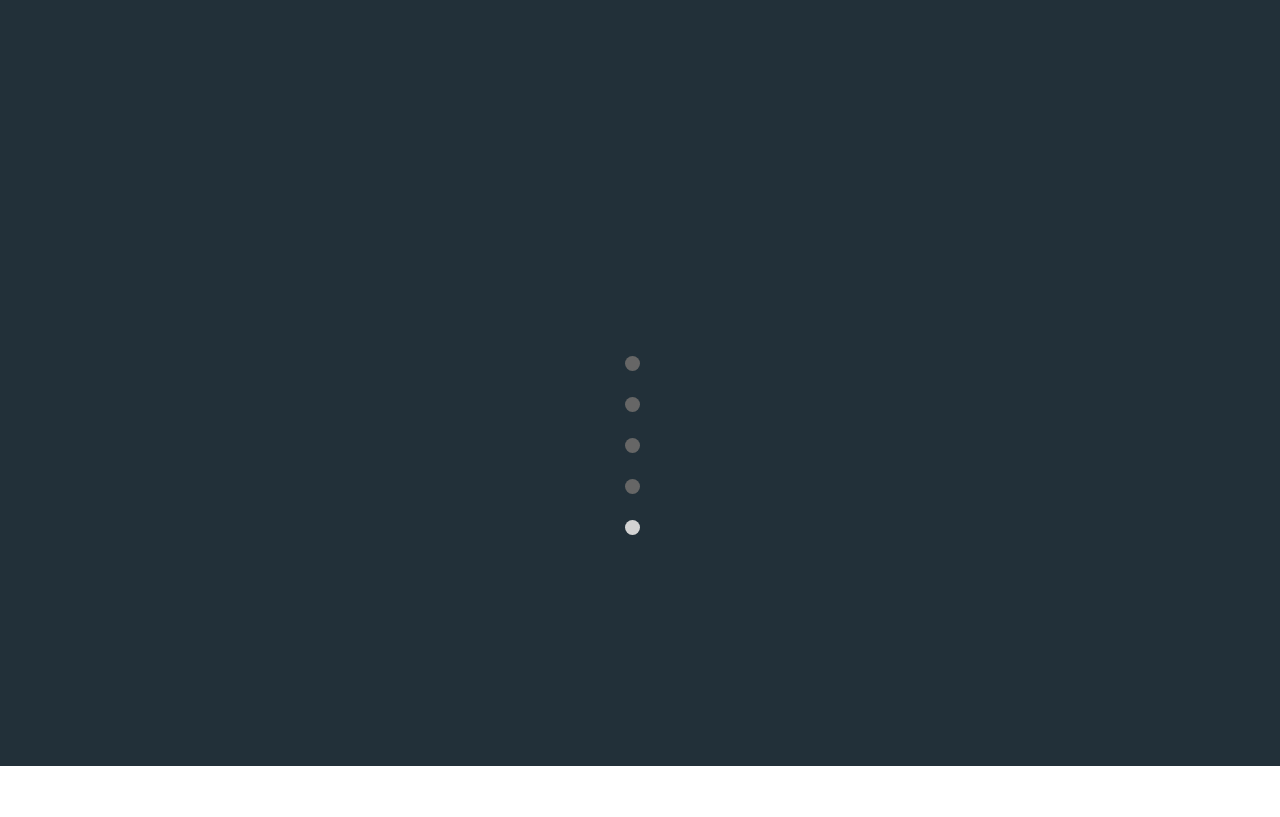
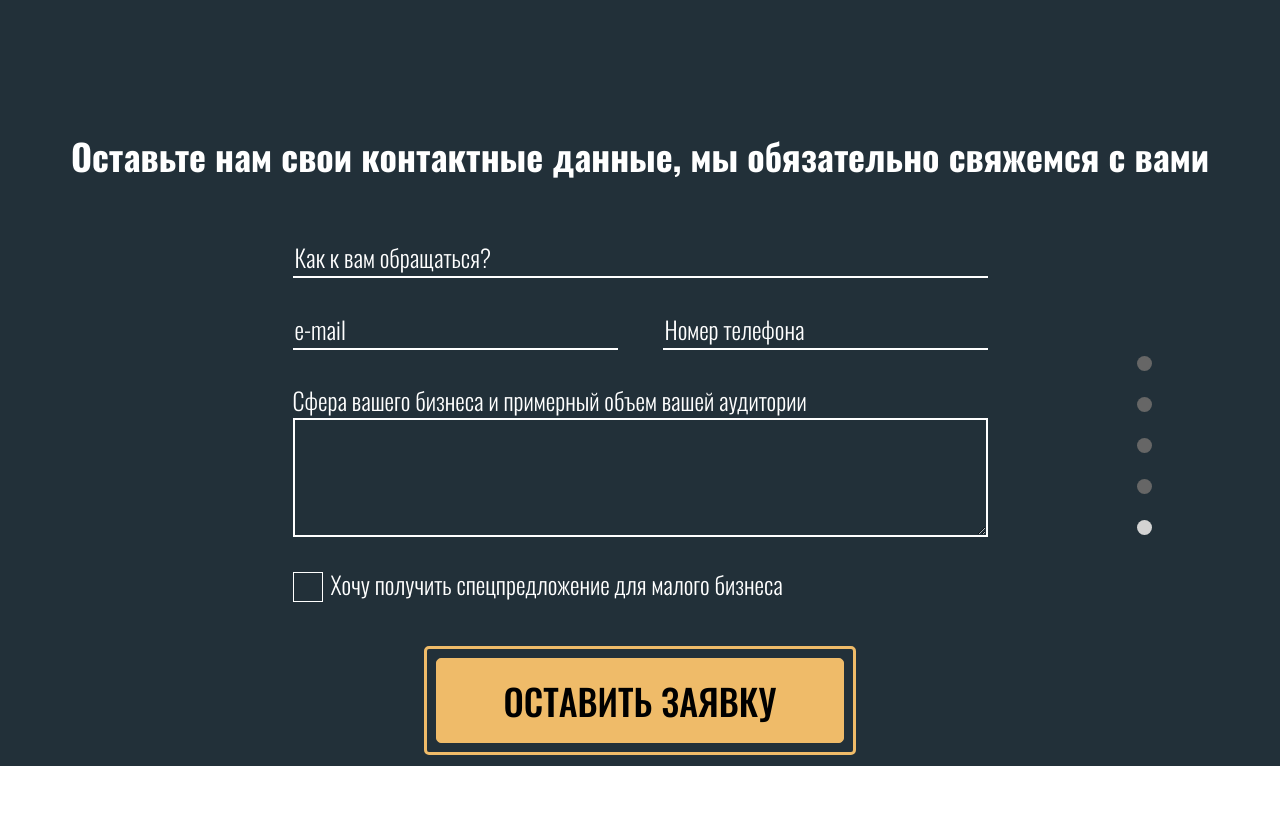
Before and after one commit to Missisol/landing-adm, a website: page src/index.html in a window 1280 px wide. Shown: the part 3234-4051 px from the top of the page. Before the commit the page ends 4000 px from the top, so only its background shows below. Drawn offline with nearby package versions, Linux system fonts and the light colour scheme; files that its build step writes are made by us from their sources.

Commit message:
Feedback page added

```diff
--- a/src/index.html
+++ b/src/index.html
@@ -24,6 +24,12 @@
     </div>
 </nav>
 <header class="header container header-fixed">
+    <a href="#" class="header__logo-wrap">
+        <img class="header__logo" src="assets/images/logo.svg" alt="logo">
+        <div class="header__logo-text">
+            Amberlight, digital-студия
+        </div>
+    </a>
     <a href="#feedback" class="header__text anchor">ОСТАВИТЬ ЗАЯВКУ</a>
     <img src="assets/images/burger.png" alt="menu" class="header__menu" id="open">
 </header>
@@ -129,7 +135,8 @@
                 <img class="examples__item-image" src="assets/images/one-path.svg" alt="">
                 <div class="examples__item-text">
                     59% маркетологов утверждают, что процесс принятия решений значительно ускорился.
-                    <a class="examples__item-link" href="https://maddata.agency/whats-new/data-driven-marketing-chto-v-trende">Источник</a>
+                    <a class="examples__item-link"
+                       href="https://maddata.agency/whats-new/data-driven-marketing-chto-v-trende">Источник</a>
                 </div>
             </div>
         </div>
@@ -149,12 +156,52 @@
         </div>
     </div>
 </section>
-<section class="form layout" id="feedback">
+<section class="feedback layout" id="feedback">
     <header class="header container header__animated">
-        <a href="#feedback" class="header__text anchor">ОСТАВИТЬ ЗАЯВКУ</a>
+        <a href="#" class="feedback__logo-wrap">
+            <img class="feedback__logo" src="assets/images/logo.svg" alt="logo">
+            <div class="feedback__logo-text">Amberlight, digital-студия</div>
+        </a>
         <img src="assets/images/burger.png" alt="menu" class="header__menu">
     </header>
-    <div class="form__content layout__content container">
+    <div class="feedback__content layout__content container">
+        <h1 class="feedback__title">
+            Оставьте нам свои контактные данные, мы обязательно свяжемся с вами
+        </h1>
+        <form method="post" class="feedback__form">
+            <label class="feedback__label feedback__label_name">
+                <input
+                        type="text" class="feedback__input feedback__input_name"
+                        autocomplete="off" placeholder="Как к вам обращаться?"
+                >
+            </label>
+            <label class="feedback__label feedback__label_num">
+                <input
+                        type="text" class="feedback__input feedback__input_num"
+                        autocomplete="off" placeholder="e-mail"
+                >
+            </label>
+            <label class="feedback__label feedback__label_num">
+                <input
+                        type="text" class="feedback__input feedback__input_num"
+                        autocomplete="off" placeholder="Номер телефона"
+                >
+            </label>
+            <label class="feedback__textarea-label">
+                Сфера вашего бизнеса и примерный объем вашей аудитории
+                <textarea name="" class="feedback__textarea"></textarea>
+            </label>
+            <input id="checkbox" type="checkbox" class="feedback__checkbox">
+            <label class="feedback__label-checkbox" for="checkbox">
+                <span class="feedback__checkbox-text">Хочу получить спецпредложение для малого бизнеса</span>
+            </label>
+            <button type="submit" class="feedback__button">ОСТАВИТЬ ЗАЯВКУ</button>
+            <div class="feedback__policy">
+                * Нажимая на кнопку “Отправить заявку”, вы соглашаетесь с
+                <a href="#" class="feedback__policy-link"> Политикой конфиденциальности</a>
+                и даете свое согласие на обработку персональных данных
+            </div>
+        </form>
         <div class="layout__pagination">
             <a href="#home" class="layout__pag-item anchor"></a>
             <a href="#about" class="layout__pag-item  anchor"></a>
@@ -168,5 +215,6 @@
 <script src="js/jump.min.js"></script>
 <script src="js/main.min.js"></script>
 <script src="js/pages.min.js"></script>
+<script src="js/form.min.js"></script>
 </body>
 </html>
--- a/src/js/main.js
+++ b/src/js/main.js
@@ -47,7 +47,7 @@ function initSmoothScrolling(id) {
     jump(`${id}`, {
         duration: duration,
         callback: function () {
-            //
+            checkVisibilityFeedbackSection();
         }
     });
 }
@@ -62,9 +62,24 @@ for (let anchor of anchors) {
             setTimeout(() => {
                 initSmoothScrolling(id);
                 document.body.style.overflowY = 'hidden';
-            }, 1000)
+            }, 1000);
         }
     })
+}
+
+function checkVisibilityFeedbackSection() {
+    const feedback = document.querySelector('.feedback');
+    const logo = document.querySelector('.header__logo-wrap');
+    const text = document.querySelector('.header__text');
+    if (!!isVisible(feedback)) {
+        text.style.display !== 'none' ? text.style.display = 'none' : null;
+        logo.style.display !== 'flex' ? logo.style.display = 'flex' : null;
+        console.log('yes');
+    } else {
+        text.style.display !== 'block' ? text.style.display = 'block' : null;
+        logo.style.display !== 'none' ? logo.style.display = 'none' : null;
+        console.log('no');
+    }
 }
 
 function init() {
@@ -79,4 +94,5 @@ function init() {
 
 window.onload = function () {
     init();
+    checkVisibilityFeedbackSection();
 };
--- a/src/styles/blocks/_about.scss
+++ b/src/styles/blocks/_about.scss
@@ -1,7 +1,6 @@
 @use '../config' as *;
 
 .about {
-  //padding-top: 310px;
 
   &__title {
     padding-top: 160px;
--- a/src/styles/blocks/_advantages.scss
+++ b/src/styles/blocks/_advantages.scss
@@ -1,7 +1,6 @@
 @use '../config' as *;
 
 .advantages {
-  //padding-top: 255px;
 
   &__title {
     width: 70%;
--- a/src/styles/blocks/_examples.scss
+++ b/src/styles/blocks/_examples.scss
@@ -1,7 +1,6 @@
 @use '../config' as *;
 
 .examples {
-  //padding-top: 151px;
 
   &__title {
     width: 80%;
@@ -10,7 +9,7 @@
 
   &__statistics {
     height: 290px;
-    margin-bottom: 58px;
+    margin: 0 100px 58px;
   }
 
   &__items-wrap {
@@ -37,7 +36,7 @@
   }
 
   &__name-wrap {
-    width: 100%;
+    width: 1090px;
   }
 
   &__name {
--- /dev/null
+++ b/src/styles/blocks/_feedback.scss
@@ -0,0 +1,128 @@
+@use '../config' as *;
+
+.feedback {
+
+  &__logo-wrap {
+    display: flex !important;
+  }
+
+  &__logo {
+    margin-right: 8px;
+  }
+
+  &__logo-text {
+    color: $white;
+  }
+
+  &__title {
+    padding-top: 22px;
+    margin-bottom: 64px;
+    text-align: center;
+    width: 1290px;
+  }
+
+  &__form {
+    display: flex;
+    flex-wrap: wrap;
+    justify-content: space-between;
+    width: 695px;
+    font-weight: 300;
+  }
+
+  &__input,
+  &__textarea {
+    background: $green;
+    color: $white;
+  }
+
+  &__input {
+    border: none;
+  }
+
+  &__textarea {
+    padding: 0 10px;
+  }
+
+  &__checkbox {
+    display: none;
+  }
+
+  &__input,
+  &__label {
+
+    &_name {
+      width: 100%;
+    }
+    &_num {
+      width: 325px;
+    }
+  }
+
+  &__input::placeholder {
+    color: $white;
+  }
+
+  &__label {
+    border-bottom: 2px solid $white;
+    margin-bottom: 32px;
+  }
+
+  &__textarea-label,
+  &__textarea,
+  &__label-checkbox {
+    width: 100%;
+  }
+
+  &__textarea {
+    height: 119px;
+    border: 2px solid $white;
+    margin-bottom: 22px;
+  }
+
+  &__label-checkbox {
+    position: relative;
+    display: inline-block;
+    margin: 0 0 56px;
+  }
+
+  &__label-checkbox:before {
+    content: '';
+    position: absolute;
+    top: 6px;
+    width: 30px;
+    height: 30px;
+    border: 1px solid $white;
+  }
+
+  &__checkbox-text {
+    margin-left: 38px;
+  }
+
+  &__button {
+    @include button;
+    margin: 0 auto 32px;
+  }
+
+  &__policy {
+    width: 470px;
+    margin: 0 auto;
+    text-align: center;
+    font-size: 14px;
+    line-height: 21px;
+  }
+
+  &__policy-link {
+    display: inline-block !important;
+    color: $white;
+    text-decoration: underline !important;
+  }
+}
+
+.feedback__checkbox:checked + label.feedback__label-checkbox:before {
+  content: '\2713';
+  font-size: 26px;
+  line-height: 24px;
+  text-align: center;
+  padding-left: 6px;
+  color: $white;
+}
--- a/src/styles/blocks/_header.scss
+++ b/src/styles/blocks/_header.scss
@@ -9,7 +9,20 @@
   z-index: 20;
   left: calc((100vw - 1290px) / 2);
   width: 100%;
+  height: 112px;
   padding: 72px 0 0;
+
+  &__logo-wrap {
+    display: none;
+  }
+
+  &__logo {
+    margin-right: 8px;
+  }
+
+  &__logo-text {
+    color: $white;
+  }
 
   &__text {
     color: $white;
--- a/src/styles/style.scss
+++ b/src/styles/style.scss
@@ -7,4 +7,4 @@
 @use 'blocks/about';
 @use 'blocks/advantages';
 @use 'blocks/examples';
-@use 'blocks/form';
+@use 'blocks/feedback';
```
Also changed, not shown: src/assets/images/logo.svg (added), src/js/form.js (added), src/styles/blocks/_form.scss (deleted).
